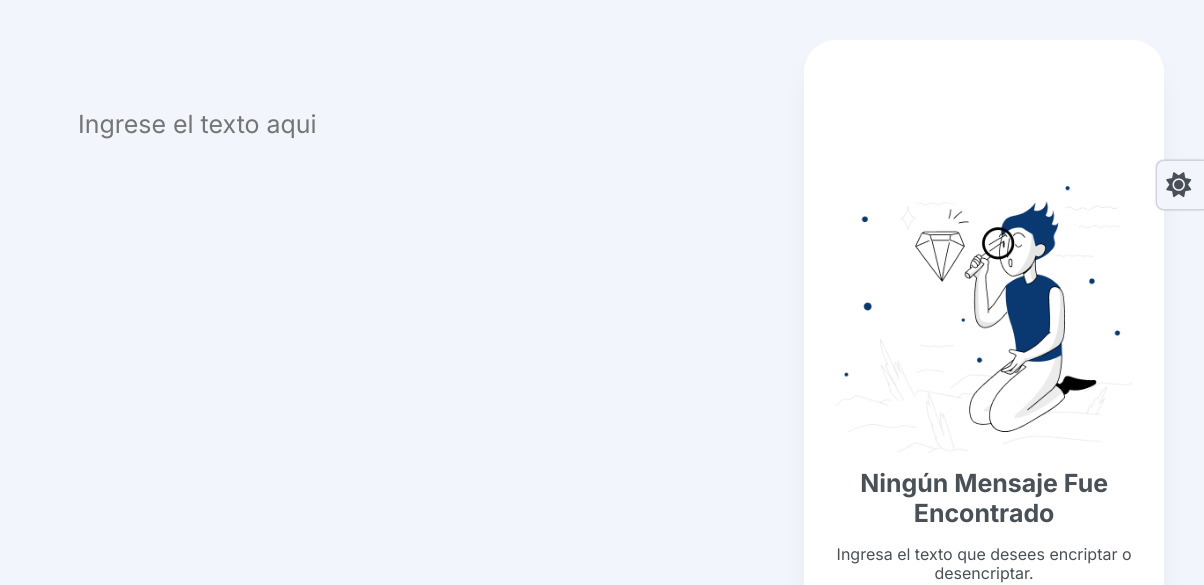
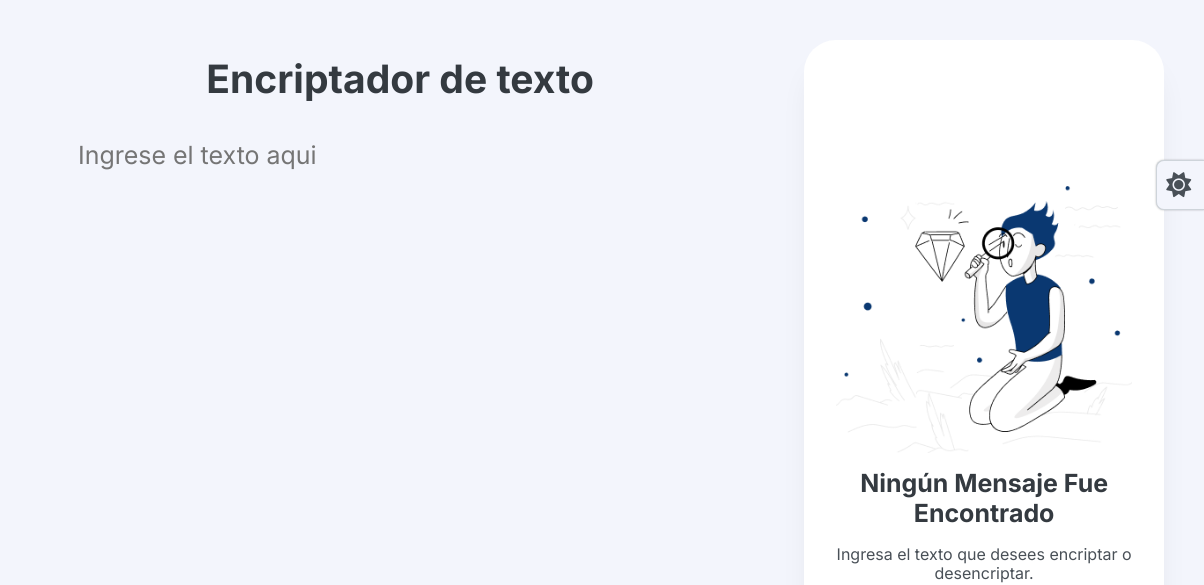
Before and after one commit to JohnApCo/challenge-encriptador-texto, a plain HTML site: page index.html in a window 1280 px wide. Shown: the top 585 px of the page, 76-1280 px from the left. Drawn offline with nearby package versions, Linux system fonts and the light colour scheme.

Commit message:
feat: :memo: Add Readme file and title

```diff
--- a/index.html
+++ b/index.html
@@ -11,7 +11,7 @@
   <link rel="preconnect" href="https://fonts.googleapis.com">
   <link rel="preconnect" href="https://fonts.gstatic.com" crossorigin>
   <link href="https://fonts.googleapis.com/css2?family=Inter:wght@400;500;600;700&display=swap" rel="stylesheet">
-  <title>Text Encryptor</title>
+  <title>Encriptador de texto</title>
 </head>
 
 <body>
@@ -53,6 +53,7 @@
   <main class="container-lg container-responsive">
     <img class="logo" src="./assets/Logo.png" alt="logo">
     <section class="text-in">
+      <h1 class="title">Encriptador de texto</h1>
       <textarea class="textarea textarea--in" name="text-input" id="text-input"
         placeholder="Ingrese el texto aqui"></textarea>
       <span id="error-message" class="step--2"><i class="fa fa-circle-info"></i> Solo letras minúsculas y sin
--- a/style.css
+++ b/style.css
@@ -46,6 +46,7 @@
 
     --bg-color: var(--dark-blue-800);
     --bg-paper-color: var(--gray-800);
+    --text-title-color: #fff;
     --text-color: var(--gray-100);
     --divider-color: #132f4c;
     --shadow-sm: 0 0 2px rgba(0, 0, 0, 0.3);
@@ -57,6 +58,7 @@
 
   --bg-color: var(--dark-blue-800);
   --bg-paper-color: var(--gray-800);
+  --text-title-color: #fff;
   --text-color: var(--gray-100);
   --divider-color: #132f4c;
   --shadow-sm: 0 0 2px rgba(0, 0, 0, 0.3);
@@ -68,6 +70,7 @@
 
     --bg-color: var(--light-blue-100);
     --bg-paper-color: #fff;
+    --text-title-color: var(--gray-500);
     --text-color: var(--gray-400);
     --divider-color: var(--gray-100);
     --shadow-sm: 0 0 2px rgba(0, 0, 0, 0.3);
@@ -79,6 +82,7 @@
 
   --bg-color: var(--light-blue-100);
   --bg-paper-color: #fff;
+  --text-title-color: var(--gray-500);
   --text-color: var(--gray-400);
   --divider-color: var(--gray-100);
   --shadow-sm: 0 0 2px rgba(0, 0, 0, 0.3);
@@ -117,6 +121,7 @@ h5,
 h6 {
   font-weight: 700;
   line-height: 1.2;
+  color: var(--text-title-color);
 }
 .step--2 {
   font-size: var(--step--2);
@@ -184,7 +189,12 @@ header {
   pointer-events: none;
   width: var(--step-1);
 }
-
+/************************ Title ************************/
+.title {
+  margin: 1rem;
+  font-size: var(--step-3);
+  text-align: center;
+}
 /************************ Utils ************************/
 .container-lg {
   width: var(--container-lg);
@@ -269,7 +279,6 @@ header {
 }
 .card__title {
   margin: 0;
-  /* color: var(--gray-400); */
   text-transform: capitalize;
 }
 
@@ -339,7 +348,7 @@ header {
 .text-in {
   /* min-height: 100vh; */
   min-height: calc(100vh - 5rem);
-  padding: 4rem 0 2rem 0;
+  padding: 0rem 0 2rem 0;
 }
 
 .text-in,
```
Also changed, not shown: assets/Text-Encryptor.png (added), 1 other file.
